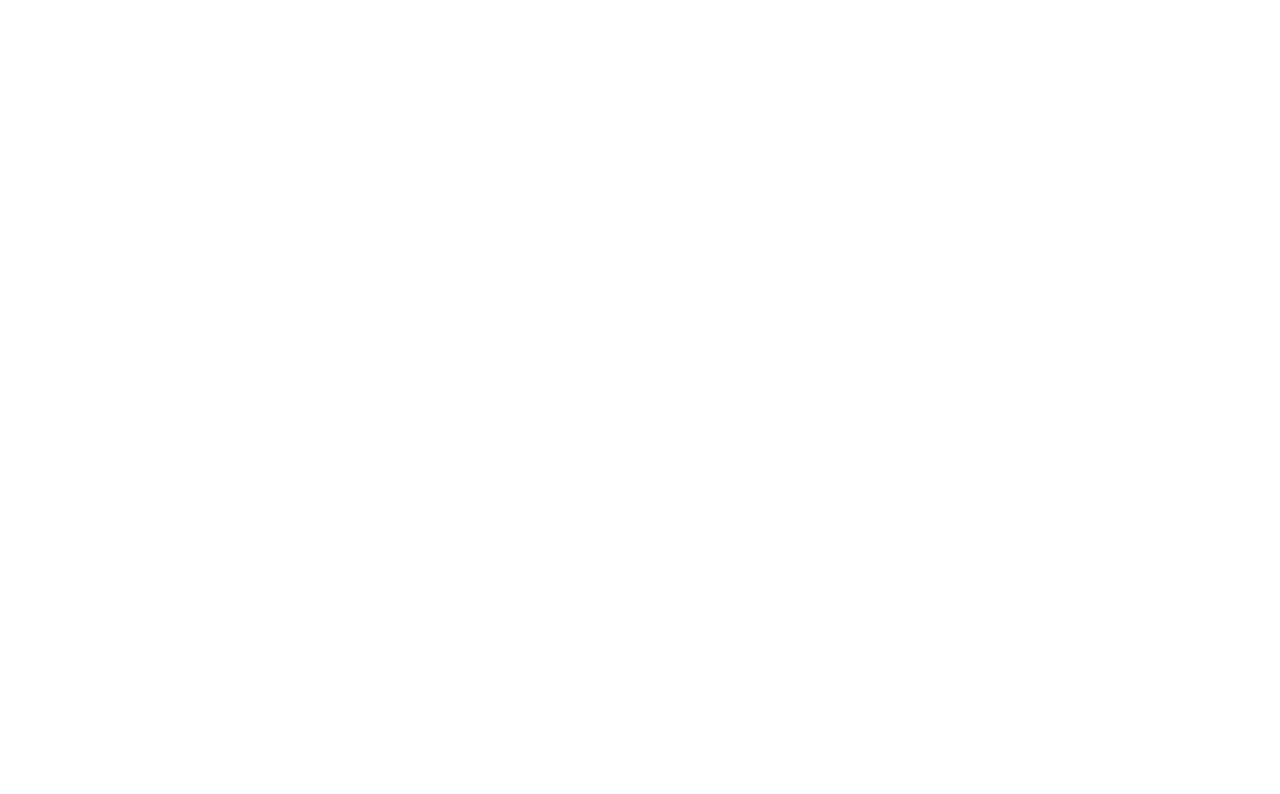
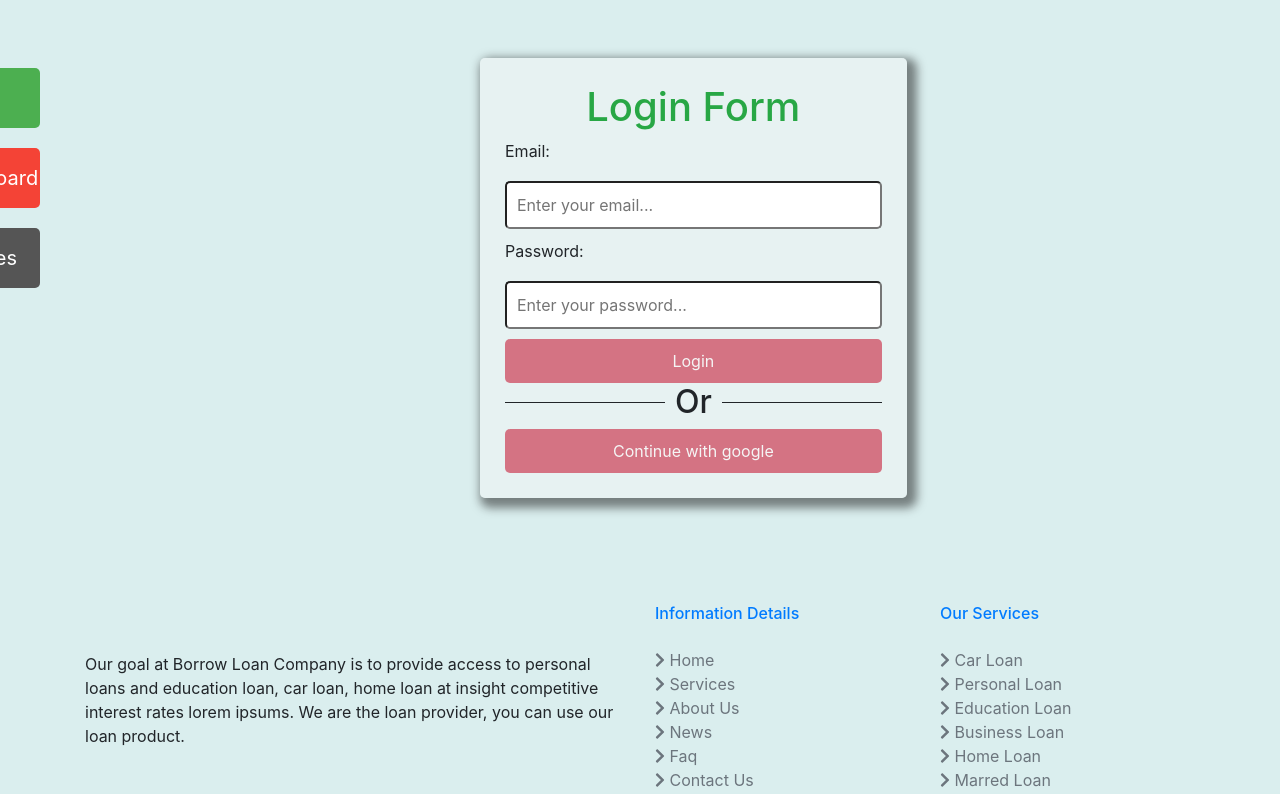
Before and after one commit to kaziahosunhabibripon/loanservices-app, a React (Create React App) app: page /login in a window 1280 px wide. Shown: the top 794 px of the page. Built offline with nearby package versions, Linux system fonts and the light colour scheme.

Commit message:
dashbord works on

```diff
--- a/package.json
+++ b/package.json
@@ -14,6 +14,7 @@
     "react": "^17.0.2",
     "react-bootstrap": "^1.5.2",
     "react-dom": "^17.0.2",
+    "react-hook-form": "^7.1.1",
     "react-router-dom": "^5.2.0",
     "react-scripts": "4.0.3",
     "web-vitals": "^1.1.1"
--- a/src/App.js
+++ b/src/App.js
@@ -2,13 +2,19 @@
 import React from "react";
 import '../node_modules/bootstrap/dist/css/bootstrap-reboot.min.css';
 import {BrowserRouter as Router, Switch,Route } from "react-router-dom";
-
 import Home from './Components/Home/Home/Home';
+import Login from './Components/Login/Login';
+import Dashboard from './Components/Dashboard/Dashboard/Dashboard';
 function App() {
   return (
     <Router>
       <Switch>
-
+        <Route path="/login">
+            <Login></Login>
+        </Route>
+        <Route path="/dashboard">
+            <Dashboard></Dashboard>
+        </Route>
         <Route exact path="/">
             <Home></Home>
         </Route>
--- /dev/null
+++ b/src/Components/Dashboard/Dashboard/Dashboard.js
@@ -0,0 +1,17 @@
+import React from 'react';
+import LeftSidebar from '../../Shared/LeftSidebar/LeftSidebar';
+
+
+
+const Dashboard = () => {
+    return (
+        <div className="row m-0 p-0">
+            <div className="col-md-2">
+                <LeftSidebar></LeftSidebar>
+            </div>
+
+        </div>
+    );
+};
+
+export default Dashboard;
--- a/src/Components/Home/ServiceInfo/ServiceInfo.css
+++ b/src/Components/Home/ServiceInfo/ServiceInfo.css
@@ -12,12 +12,14 @@
     width:50px;
     height:50px;
     position: absolute;
-    border: 1px solid gray;
+    border: 1px solid blue;
     border-radius: 50%;
    text-align: center;
-   background: linear-gradient(#b3151567, #1421ad80);
+   background: linear-gradient(#36317c8a, #a7175a63);;
 }
 .number{
    justify-content: center;
    align-items: center;
+   color: rgba(0, 0, 0, 0.568);
+   font-weight: bold;
 }
--- a/src/Components/Home/ServiceInfo/ServiceInfo.js
+++ b/src/Components/Home/ServiceInfo/ServiceInfo.js
@@ -4,7 +4,7 @@
     return (
         <div className="col-md-3 shadow rounded services-div">
             <div className="text-div p-1 mb-1">
-                <div className="circle"><span className="number">{info.id}</span></div>
+                <div className="circle"><span className="number pt-2">{info.id}</span></div>
                 <h3 className="pt-2 mt-4 text-info">{info.title}</h3>
                 <p>{info.description}</p>
             </div>
--- /dev/null
+++ b/src/Components/Login/Login.css
@@ -0,0 +1,44 @@
+.login-container{
+    background-color:rgba(32, 151, 151, 0.164);
+    background-size: cover;
+}
+.login-form{
+    margin:10px auto;
+    padding:25px;
+    background-color:rgba(245, 245, 245, 0.486);
+    border-radius: 5px;
+    box-shadow: 5px 5px 10px 5px rgba(20, 20, 20, 0.5);
+}
+.login-form input{
+    width:100%;
+    padding: 10px;
+    margin:10px auto;
+    border-radius: 5px;
+    outline: none;
+}
+
+.login-button{
+    width:100%;
+    padding:10px;
+    outline: none;
+    border: none;
+    background-color:rgba(199, 16, 46, 0.561);
+    color: whitesmoke;
+    border-radius: 5px;
+}
+h2 {
+    display: flex;
+    flex-direction: row;
+  }
+  h2:before, h2:after{
+    content: "";
+    flex: 1 1;
+    border-bottom: 1px solid;
+    margin: auto;
+  }
+  h2:before {
+    margin-right: 10px
+  }
+  h2:after {
+    margin-left: 10px
+  }
--- /dev/null
+++ b/src/Components/Login/Login.js
@@ -0,0 +1,45 @@
+import React from 'react';
+import Footer from '../Shared/Footer/Footer';
+import './Login.css';
+import { useForm } from "react-hook-form";
+import Sidebar from '../Shared/Sidebar/Sidebar';
+const Login = () => {
+    const { register, handleSubmit, formState: { errors } } = useForm();
+    const onSubmit = data => {
+        console.log(data);
+
+    };
+
+    return (
+        <div className="login-container">
+            <div className="row m-0 p-0 pt-5">
+                <div className="col-md-1">
+                    <Sidebar></Sidebar>
+                </div>
+                <div className="col-md-4 login-form">
+                    <h1 className="text-center text-success">Login Form</h1>
+                    <form onSubmit={handleSubmit(onSubmit)}>
+                        <label className="text-left">
+                            Email:
+                        </label>
+                        <input type="text" {...register("email", { required: true })} placeholder="Enter your email..." />
+                        {errors.email && <span className="text-danger">This field is required</span>}
+                        <br />
+                        <label className="text-left">
+                            Password:
+                        </label>
+                        <input type="password" {...register("password", { required: true })} placeholder="Enter your password..." />
+                        {errors.password && <span className="text-danger">This field is required</span>}
+                        <br />
+                        <button className="login-button" type="submit"><span>Login</span></button>
+                    </form>
+                    <h2>Or</h2>
+                    <button className="login-button"><span>Continue with google</span></button>
+                </div>
+            </div>
+            <Footer></Footer>
+        </div>
+    );
+};
+
+export default Login;
--- /dev/null
+++ b/src/Components/Shared/LeftSidebar/LeftSidebar.css
@@ -0,0 +1,34 @@
+.left-sidebar {
+    height: 100%;
+    width: 160px;
+    position: fixed;
+    z-index: 1;
+    top: 0;
+    left: 0;
+    background-color: #111;
+    overflow-x: hidden;
+    padding-top: 20px;
+  }
+
+  .left-sidebar a {
+    padding: 6px 8px 6px 16px;
+    text-decoration: none;
+    font-size: 25px;
+    color: #818181;
+    display: block;
+  }
+
+  .left-sidebar a:hover {
+    color: #f1f1f1;
+  }
+
+  .main {
+    margin-left: 160px; /* Same as the width of the sidenav */
+    font-size: 28px; /* Increased text to enable scrolling */
+    padding: 0px 10px;
+  }
+
+  @media screen and (max-height: 450px) {
+    .left-sidebar {padding-top: 15px;}
+    .left-sidebar a {font-size: 18px;}
+  }
--- /dev/null
+++ b/src/Components/Shared/LeftSidebar/LeftSidebar.js
@@ -0,0 +1,16 @@
+import React from 'react';
+import { Link } from 'react-router-dom';
+import './LeftSidebar.css';
+const LeftSidebar = () => {
+    return (
+        <div>
+            <div className="left-sidebar">
+                <Link className="active" to="/">Home</Link>
+                <Link to="/services">Services</Link>
+                <Link to="/admin">Admin</Link>
+            </div>
+        </div>
+    );
+};
+
+export default LeftSidebar;
--- a/src/Components/Shared/Navbar/Navbar.js
+++ b/src/Components/Shared/Navbar/Navbar.js
@@ -12,22 +12,19 @@
                 <div className="collapse navbar-collapse" id="navbarSupportedContent">
                     <ul className="navbar-nav ms-auto">
                         <li className="nav-item active">
-                            <Link className="nav-link me-2 text-white" to="/">Home <span className="sr-only">(current)</span></Link>
+                            <Link className="nav-link me-2 text-danger" to="/">Home <span className="sr-only">(current)</span></Link>
                         </li>
                         <li className="nav-item">
-                            <Link className="nav-link me-2 text-white" to="/login">Login</Link>
+                            <Link className="nav-link me-2 text-danger" to="/login">Login</Link>
                         </li>
                         <li className="nav-item">
-                            <Link className="nav-link me-2 text-white" to="/dashboard">Dashboard</Link>
+                            <Link className="nav-link me-2 text-danger" to="/dashboard">Dashboard</Link>
                         </li>
                         <li className="nav-item">
-                            <Link className="nav-link me-2 text-white" to="/dashboard">Admin</Link>
+                            <Link className="nav-link me-2 text-danger" to="/dashboard">Admin</Link>
                         </li>
                         <li className="nav-item">
-                            <Link className="nav-link me-2 text-white" to="/services">Services</Link>
-                        </li>
-                        <li className="nav-item">
-                            <Link className="nav-link me-2 text-white" to="/contact">Contact Us</Link>
+                            <Link className="nav-link me-2 text-danger" to="/dashboard">Services</Link>
                         </li>
                     </ul>
                 </div>
--- /dev/null
+++ b/src/Components/Shared/Sidebar/Sidebar.css
@@ -0,0 +1,31 @@
+#mySidenav a {
+    position: absolute;
+    left: -80px;
+    transition: 0.3s;
+    padding: 15px;
+    width: 120px;
+    text-decoration: none;
+    font-size: 20px;
+    color: white;
+    border-radius: 0 5px 5px 0;
+  }
+
+  #mySidenav a:hover {
+    left: 0px;
+  }
+
+  #home {
+    top: 20px;
+    background-color: #4CAF50;
+  }
+
+
+  #dashboard {
+    top: 100px;
+    background-color: #f44336;
+  }
+
+  #services {
+    top: 180px;
+    background-color: #555
+  }
--- /dev/null
+++ b/src/Components/Shared/Sidebar/Sidebar.js
@@ -0,0 +1,15 @@
+import React from 'react';
+import './Sidebar.css';
+const Sidebar = () => {
+    return (
+        <div>
+            <div id="mySidenav" className="sidenav">
+                <a href="/" id="home">Home</a>
+                <a href="/dashboard" id="dashboard">Dashboard</a>
+                <a href="/services" id="services">Services</a>
+            </div>
+        </div>
+    );
+};
+
+export default Sidebar;
```
Also changed, not shown: 1 other file (tests, documents, lock files or other folders).
